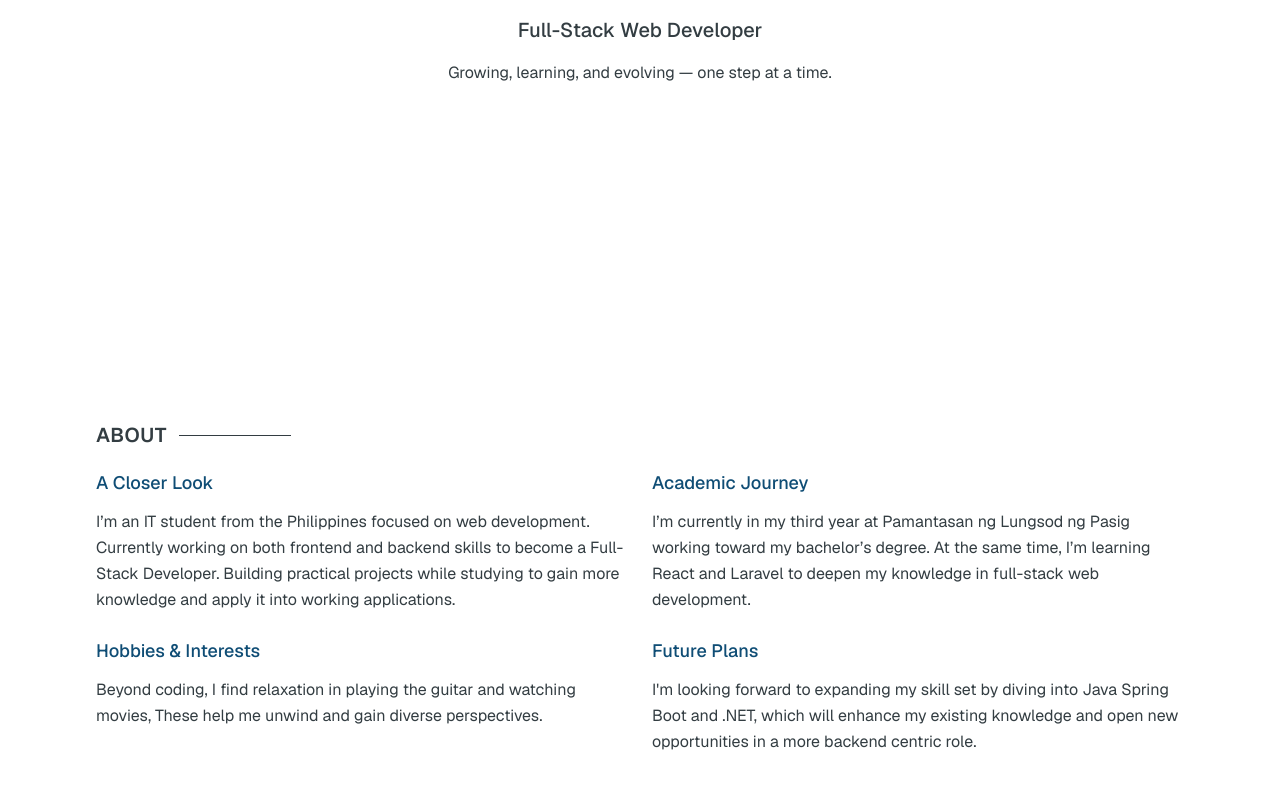
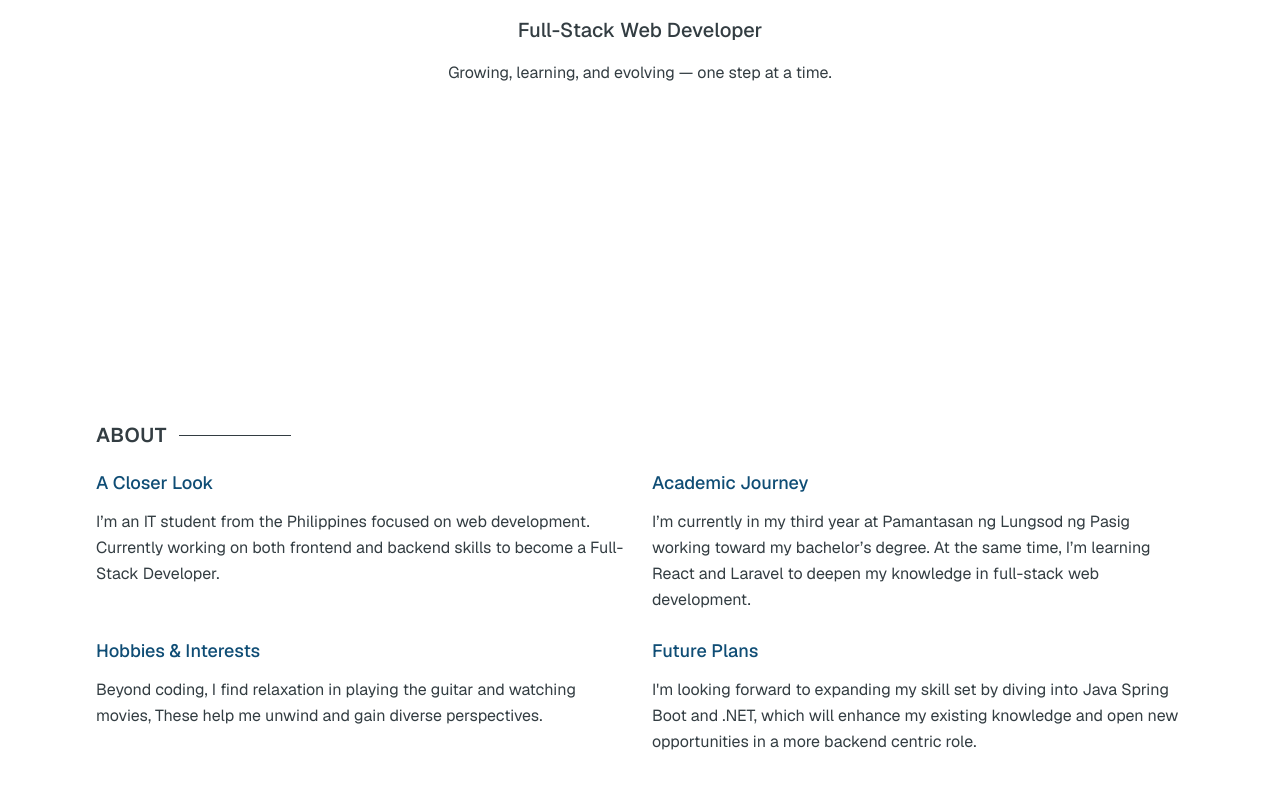
Before and after one commit to Cedrickkk/cedrick, a React (Vite) app: page / in a window 1280 px wide. Shown: the part 379-1168 px from the top of the page. Built offline with nearby package versions, Linux system fonts and the light colour scheme.

Commit message:
Update about section

```diff
--- a/src/data/index.ts
+++ b/src/data/index.ts
@@ -26,12 +26,12 @@ export const ABOUT = [
   {
     header: "A Closer Look",
     content:
-      "I’m an IT student from the Philippines focused on web development. Currently working on both frontend and backend skills to become a Full-Stack Developer. Building practical projects while studying to gain more knowledge and apply it into working applications.",
+      "I’m an IT student from the Philippines focused on web development. Currently working on both frontend and backend skills to become a Full-Stack Developer.",
   },
   {
     header: "Academic Journey",
     content:
-      "I’m currently in my third year at Pamantasan ng Lungsod ng Pasig working toward my bachelor’s degree. At the same time, I’m learning React and Laravel  to deepen my knowledge in full-stack web development.",
+      "I’m currently in my third year at Pamantasan ng Lungsod ng Pasig working toward my bachelor’s degree. At the same time, I’m learning React and Laravel to deepen my knowledge in full-stack web development.",
   },
   {
     header: "Hobbies & Interests",
```
